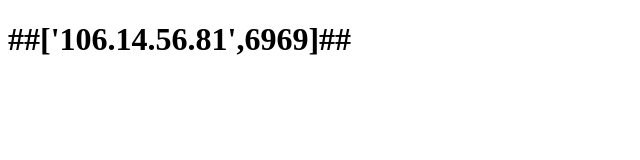
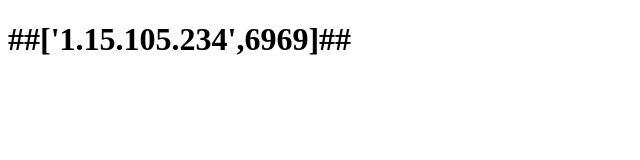
Before and after one commit to liyue983/win, a website: page index.html in a window 1280 px wide. Shown: the whole page, without its empty margins (0-640 px from the left). Drawn offline with Linux system fonts and the light colour scheme.

Commit message:
Update index.html

```diff
--- a/index.html
+++ b/index.html
@@ -5,6 +5,6 @@
 <title>windows</title>
 </head>
 <body>
-    <h1>##['106.14.56.81',6969]##</h1>
+    <h1>##['1.15.105.234',6969]##</h1>
 </body>
 </html>
```
